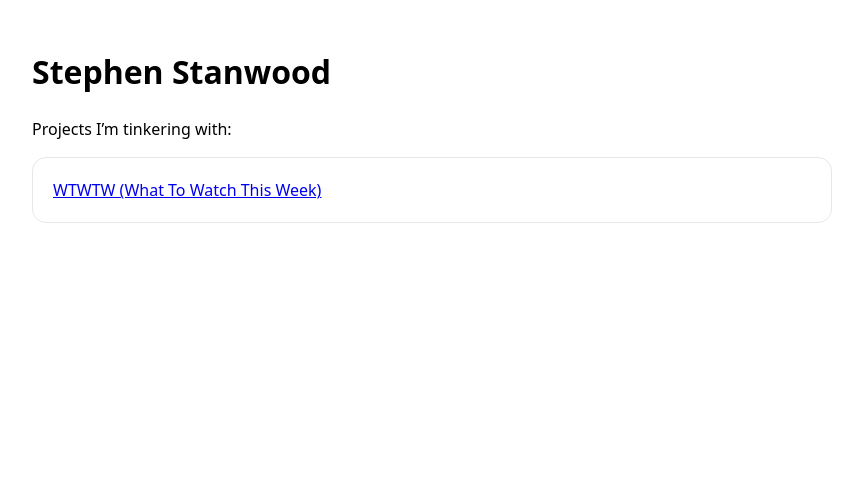
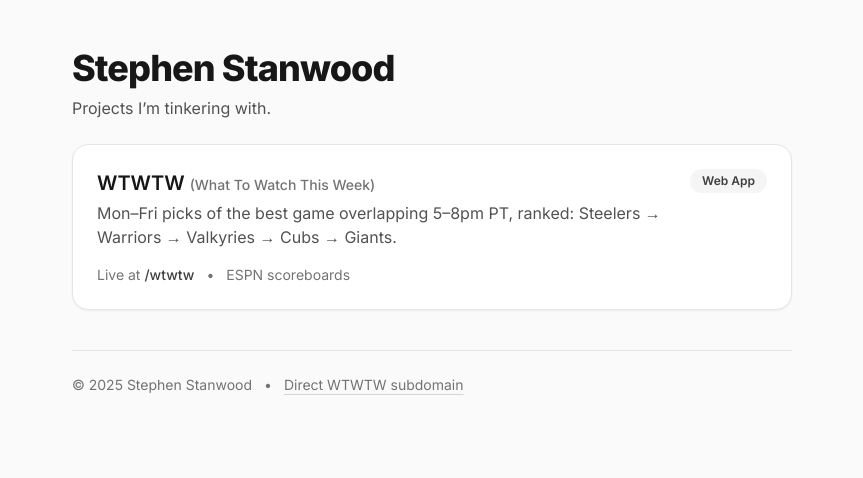
Before and after one commit to stephenstanwood/portfolio, a plain HTML site: page index.html in a window 1280 px wide. Shown: the whole page, without its empty margins (208-1071 px from the left). Drawn offline with nearby package versions, Linux system fonts and the light colour scheme.

Commit message:
Polish homepage styles and project card

```diff
--- a/index.html
+++ b/index.html
@@ -1,22 +1,67 @@
 <!doctype html>
-<html>
+<html lang="en">
   <head>
     <meta charset="utf-8" />
-    <meta name="viewport" content="width=device-width,initial-scale=1" />
-    <title>stanwood.dev</title>
-    <style>
-      body { font: 16px/1.5 system-ui, -apple-system, Segoe UI, Roboto, sans-serif; margin: 0; }
-      .wrap { max-width: 800px; margin: 48px auto; padding: 0 20px; }
-      .card { border: 1px solid #e5e7eb; border-radius: 14px; padding: 20px; margin: 12px 0; }
-    </style>
+    <meta name="viewport" content="width=device-width, initial-scale=1" />
+    <title>Stephen Stanwood — stanwood.dev</title>
+    <meta name="description" content="Projects I'm tinkering with. :)" />
+    <meta property="og:title" content="Stephen Stanwood — stanwood.dev" />
+    <meta property="og:description" content="Projects I'm tinkering with." />
+    <meta property="og:type" content="website" />
+    <link rel="preconnect" href="https://fonts.googleapis.com">
+    <link rel="preconnect" href="https://fonts.gstatic.com" crossorigin>
+    <link href="https://fonts.googleapis.com/css2?family=Inter:wght@400;500;600;700;800;900&display=swap" rel="stylesheet">
+    <script src="https://cdn.tailwindcss.com"></script>
+    <script>
+      // Tailwind config tweaks (optional)
+      tailwind.config = {
+        theme: {
+          extend: {
+            fontFamily: { sans: ['Inter', 'ui-sans-serif', 'system-ui'] }
+          }
+        }
+      }
+    </script>
   </head>
-  <body>
-    <div class="wrap">
-      <h1>Stephen Stanwood</h1>
-      <p>Projects I’m tinkering with:</p>
-      <div class="card">
-        <a href="/wtwtw">WTWTW (What To Watch This Week)</a>
-      </div>
-    </div>
+  <body class="bg-neutral-50 text-neutral-900 antialiased">
+    <header class="max-w-3xl mx-auto px-6 pt-12 pb-6">
+      <h1 class="text-3xl sm:text-4xl font-extrabold tracking-tight">Stephen Stanwood</h1>
+      <p class="mt-2 text-neutral-600">Projects I’m tinkering with.</p>
+    </header>
+
+    <main class="max-w-3xl mx-auto px-6 pb-20">
+      <section class="space-y-4">
+        <!-- Project card: WTWTW -->
+        <a href="/wtwtw" class="block rounded-2xl border border-neutral-200 bg-white p-5 sm:p-6 shadow-sm hover:shadow-md transition-shadow">
+          <div class="flex items-start justify-between gap-4">
+            <div>
+              <h2 class="text-lg sm:text-xl font-semibold">WTWTW <span class="text-sm font-medium text-neutral-500">(What To Watch This Week)</span></h2>
+              <p class="mt-1 text-neutral-600">
+                Mon–Fri picks of the best game overlapping 5–8pm PT, ranked: Steelers → Warriors → Valkyries → Cubs → Giants.
+              </p>
+            </div>
+            <div class="shrink-0 rounded-full px-3 py-1 text-xs font-semibold bg-neutral-100 text-neutral-700">Web App</div>
+          </div>
+          <div class="mt-4 flex items-center gap-3 text-sm text-neutral-500">
+            <span>Live at <span class="font-medium text-neutral-700">/wtwtw</span></span>
+            <span aria-hidden="true">•</span>
+            <span>ESPN scoreboards</span>
+          </div>
+        </a>
+
+        <!-- Add more projects by duplicating the block above -->
+      </section>
+
+      <!-- Footer -->
+      <footer class="mt-10 border-t border-neutral-200 pt-6 text-sm text-neutral-500">
+        <div class="flex flex-wrap items-center gap-x-3 gap-y-2">
+          <span>© <span id="y"></span> Stephen Stanwood</span>
+          <span aria-hidden="true">•</span>
+          <a class="hover:text-neutral-700 underline decoration-neutral-300 underline-offset-4" href="https://wtwtw.stanwood.dev" target="_blank" rel="noopener">Direct WTWTW subdomain</a>
+        </div>
+      </footer>
+    </main>
+
+    <script>document.getElementById('y').textContent = new Date().getFullYear();</script>
   </body>
 </html>
```
